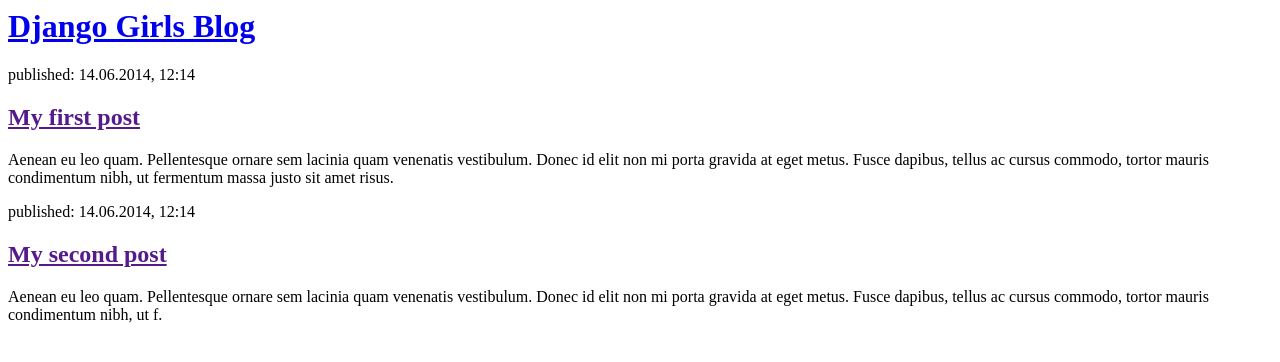
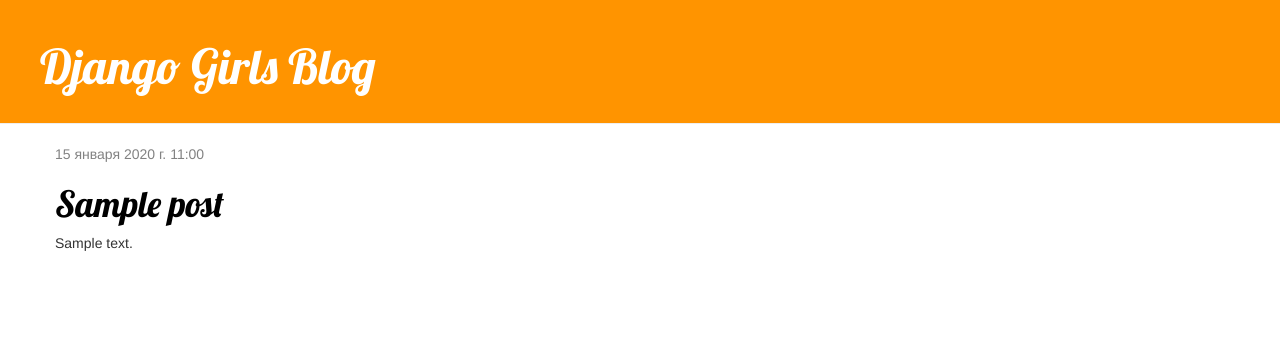
Before and after one commit to zhypargulk/Nebodis_3_project, a Django app: template girl/templates/girl/post_list.html in a window 1280 px wide. Shown: the top 362 px of the page. Run offline with Django 4.2, Linux system fonts and the light colour scheme; the template is opened without the code that fills it: values that come from a table or form of the project are taken from there, others are empty; tables that the repository leaves empty hold one stand-in row (values such as "Sample post"); some libraries are stand-ins or nearby versions.

Commit message:
Added view and template for detailed blog post as well as CSS for the site.

```diff
--- /dev/null
+++ b/girl/static/css/girl.css
@@ -0,0 +1,46 @@
+.page-header {
+    background-color: #ff9400;
+    margin-top: 0;
+    padding: 20px 20px 20px 40px;
+}
+
+.page-header h1, .page-header h1 a, .page-header h1 a:visited, .page-header h1 a:active {
+    color: #ffffff;
+    font-size: 36pt;
+    text-decoration: none;
+}
+
+.content {
+    margin-left: 40px;
+}
+
+h1, h2, h3, h4 {
+    font-family: 'Lobster', cursive;
+}
+
+.date {
+    color: #828282;
+}
+
+.save {
+    float: right;
+}
+
+.post-form textarea, .post-form input {
+    width: 100%;
+}
+
+.top-menu, .top-menu:hover, .top-menu:visited {
+    color: #ffffff;
+    float: right;
+    font-size: 26pt;
+    margin-right: 20px;
+}
+
+.post {
+    margin-bottom: 70px;
+}
+
+.post h1 a, .post h1 a:visited {
+    color: #000000;
+}
--- /dev/null
+++ b/girl/templates/girl/base.html
@@ -0,0 +1,24 @@
+{% load static %}
+<html>
+    <head>
+        <title>Django Girls blog</title>
+        <link rel="stylesheet" href="//maxcdn.bootstrapcdn.com/bootstrap/3.2.0/css/bootstrap.min.css">
+        <link rel="stylesheet" href="//maxcdn.bootstrapcdn.com/bootstrap/3.2.0/css/bootstrap-theme.min.css">
+        <link href='//fonts.googleapis.com/css?family=Lobster&subset=latin,latin-ext' rel='stylesheet' type='text/css'>
+        <link rel="stylesheet" href="{% static 'css/girl.css' %}">
+    </head>
+    <body>
+
+    <div class="page-header">
+        <h1><a href="/">Django Girls Blog</a></h1>
+    </div>
+    <div class="content container">
+        <div class="row">
+            <div class="col-md-8">
+            {% block content %}
+            {% endblock %}
+            </div>
+        </div>
+    </div>
+</body>
+</html>
--- a/girl/templates/girl/post_list.html
+++ b/girl/templates/girl/post_list.html
@@ -1,22 +1,34 @@
+{% extends 'girl/base.html' %}
+{% load static %}
+
 <html>
     <head>
         <title>Django Girls blog</title>
+        <link href="https://fonts.googleapis.com/css?family=Lobster&subset=latin,cyrillic" rel="stylesheet" type="text/css">
+        <link rel="stylesheet" href="//maxcdn.bootstrapcdn.com/bootstrap/3.2.0/css/bootstrap.min.css">
+        <link rel="stylesheet" href="//maxcdn.bootstrapcdn.com/bootstrap/3.2.0/css/bootstrap-theme.min.css">
+        <link rel="stylesheet" href="{% static 'css/girl.css' %}">
     </head>
     <body>
-        <div>
-            <h1><a href="/">Django Girls Blog</a></h1>
+        <div class="content container">
+    <div class="row">
+        <div class="col-md-8">
+
+{% block content %}
+    {% for post in posts %}
+        <div class="post">
+            <div class="date">
+                {{ post.published_date }}
+            </div>
+            <h1><a href="{% url 'post_detail' pk=post.pk %}">{{ post.title }}</a></h1>
+            <p>{{ post.text|linebreaksbr }}</p>
         </div>
+    {% endfor %}
+{% endblock %}
 
-        <div>
-            <p>published: 14.06.2014, 12:14</p>
-            <h2><a href="">My first post</a></h2>
-            <p>Aenean eu leo quam. Pellentesque ornare sem lacinia quam venenatis vestibulum. Donec id elit non mi porta gravida at eget metus. Fusce dapibus, tellus ac cursus commodo, tortor mauris condimentum nibh, ut fermentum massa justo sit amet risus.</p>
         </div>
+    </div>
+</div>
 
-        <div>
-            <p>published: 14.06.2014, 12:14</p>
-            <h2><a href="">My second post</a></h2>
-            <p>Aenean eu leo quam. Pellentesque ornare sem lacinia quam venenatis vestibulum. Donec id elit non mi porta gravida at eget metus. Fusce dapibus, tellus ac cursus commodo, tortor mauris condimentum nibh, ut f.</p>
-        </div>
     </body>
 </html>
--- a/girl/urls.py
+++ b/girl/urls.py
@@ -1,5 +1,7 @@
 from django.urls import path
 from . import views
+
 urlpatterns = [
     path('', views.post_list, name='post_list'),
+    path('post/<int:pk>/', views.post_detail, name='post_detail'),
 ]
```
Also changed, not shown: girl/templates/girl/post_detail.html (added, +13 -0 lines), girl/views.py (+9 -3 lines).
